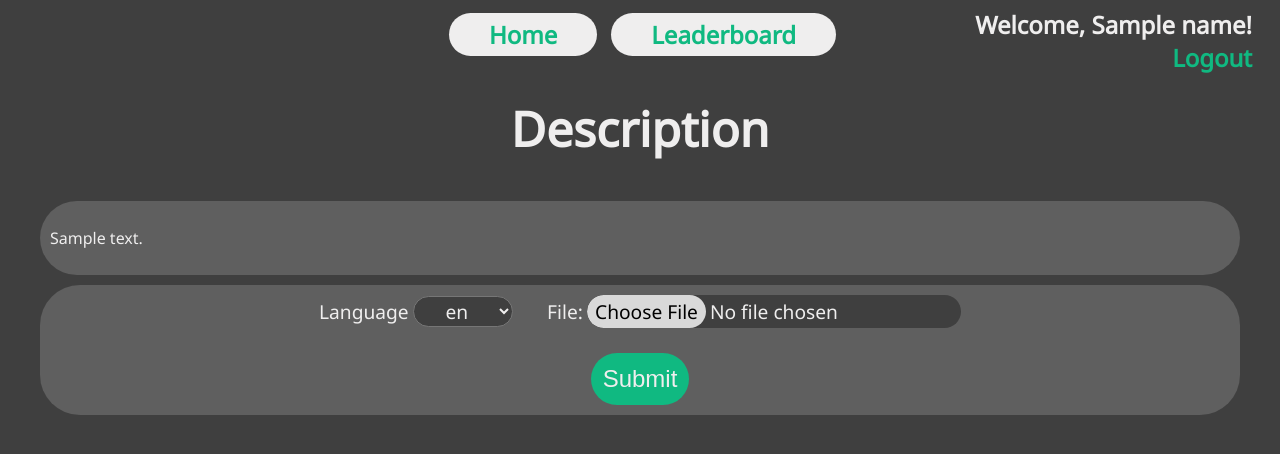
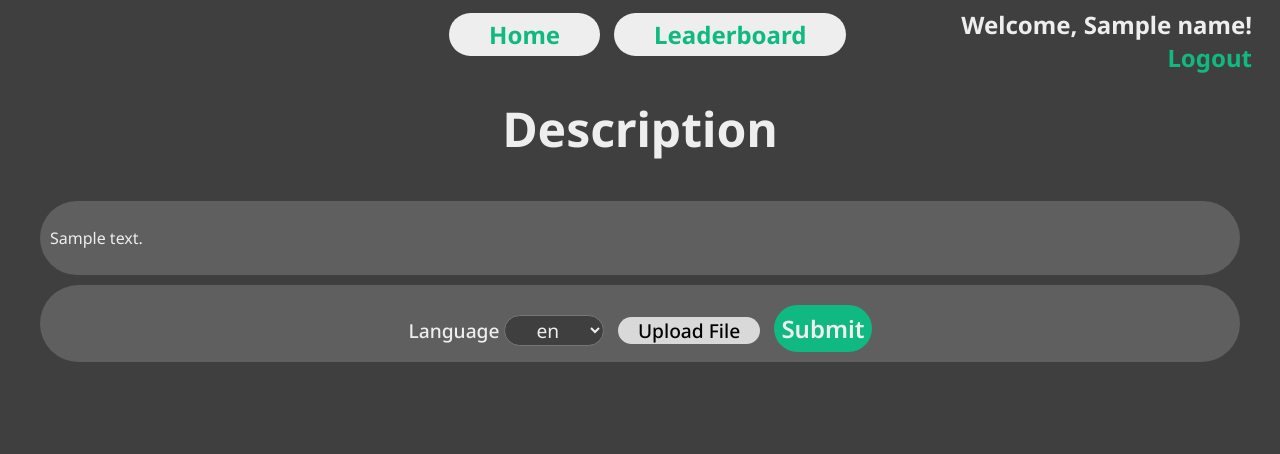
Before and after one commit to varun-dhar/Code-Club-Competition-Practice, a Python web app: template templates/level.html in a window 1280 px wide. Shown: the top 454 px of the page. Run offline with Jinja, Linux system fonts and the light colour scheme; the template is opened without the code that fills it: most values are stand-ins (such as "Sample title", 1, 10 or a date in 2020).

Commit message:
edit level page

```diff
--- a/assets/styles/level.css
+++ b/assets/styles/level.css
@@ -65,7 +65,7 @@ h2 {
 	text-align: center;
 	font-size: 3rem;
 	font-family: Noto Sans;
-    font-weight: 1000;
+	font-weight: 700;
 	color: var(--White2)
 }
 
@@ -110,30 +110,21 @@ form select {
 	min-width: 100px;
 
 	text-align: center;
-    margin-right: 30px;
+	margin-right: 10px;
 }
 
 .form-file {
-    border-radius: 20px;
-    background-color: var(--Gray2);
-    color: var(--White2);
-
-    font-family: Noto Sans;
-    font-size: 1.2rem;
-
-    width: auto;
-    text-align: center;
+	display: none;
 }
 
-form input::file-selector-button {
+.file-label {
 	border-radius: 20px;
 	background-color: var(--White1);
 	color: rgb(0, 0, 0);
 	border-color: transparent;
 
-    font-family: Noto Sans;
-    font-size: 1.2rem;
-    width: auto;
+	padding: 0 20px;
+	margin-right: 10px;
 
 	text-align: center;
 }
@@ -141,6 +132,7 @@ form input::file-selector-button {
 form label {
 	font-family: Noto Sans;
 	font-size: 1.2rem;
+	font-weight: 500;
 }
 
 .form-submit {
@@ -149,9 +141,10 @@ form label {
 	color: var(--White2);
 	text-align: center;
 	font-size: 1.5rem;
-    padding: 10px;
-    margin-top: 25px;
+	padding: 5px;
+	margin-top: 10px;
+	font-family: Noto Sans;
+	font-weight: 600;
 
 	border-color: transparent;
-
 }
--- a/templates/level.html
+++ b/templates/level.html
@@ -5,7 +5,9 @@
 	<title>Level {{level}}</title>
 	<script src="/assets/scripts/level.js"></script>
 	<link rel="stylesheet" href="/assets/styles/level.css"/>
-	<link href="https://fonts.googleapis.com/css2?family=Noto+Sans&display=swap" rel="stylesheet">
+	<link rel="preconnect" href="https://fonts.googleapis.com">
+	<link rel="preconnect" href="https://fonts.gstatic.com" crossorigin>
+	<link href="https://fonts.googleapis.com/css2?family=Noto+Sans:wght@400;500;600;700&display=swap" rel="stylesheet">
 </head>
 <body>
 	<a href="/" class="navLinks navContain1">Home</a>
@@ -27,9 +29,8 @@
 			<option>{{lang}}</option>
 			{%endfor%}
 		</select>
-		<label for="file">File:</label>
+		<label class="file-label" for="file">Upload File</label>
 		<input type="file" name="file" id="file" class="form-file"/>
-		<br/>
 		<input id="submitButton" type="submit" class="form-submit"/>
 	</form>
 </body>
```
Lines whose indentation alone changed are shown as unchanged.
